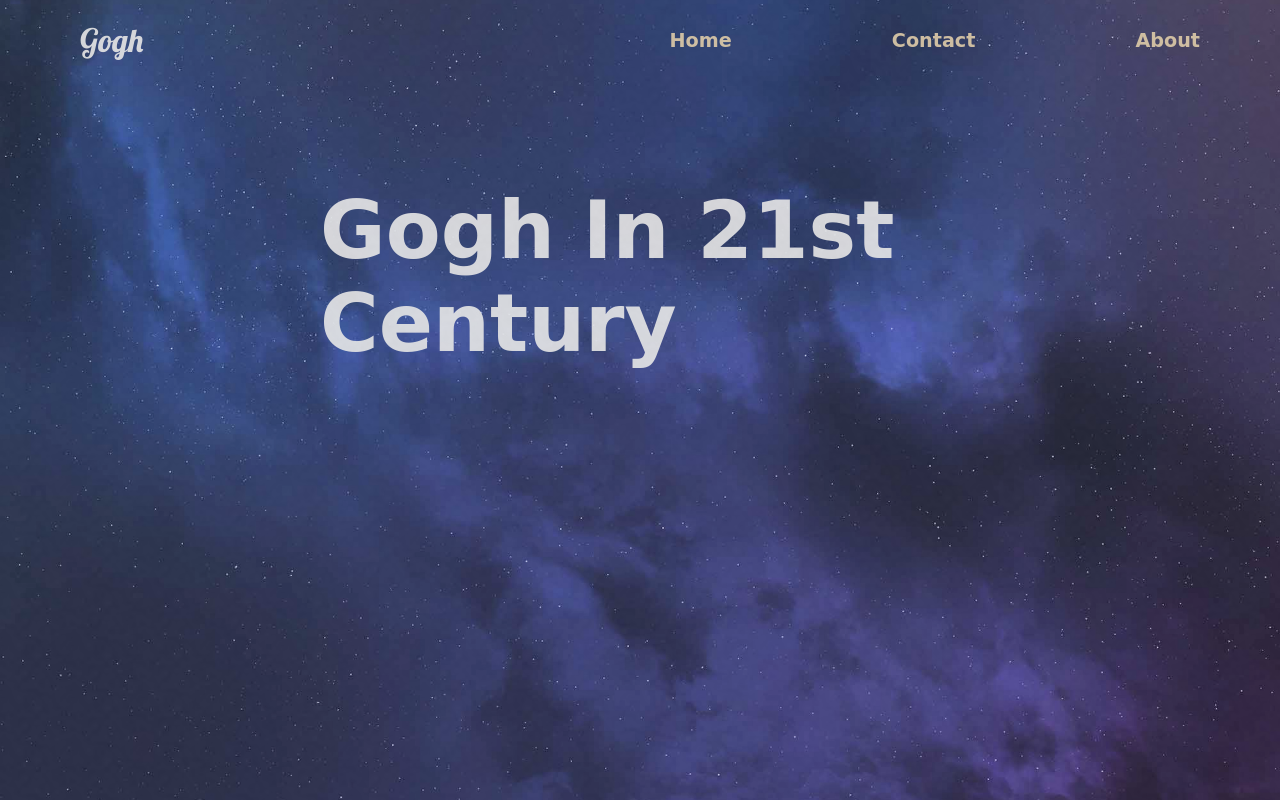
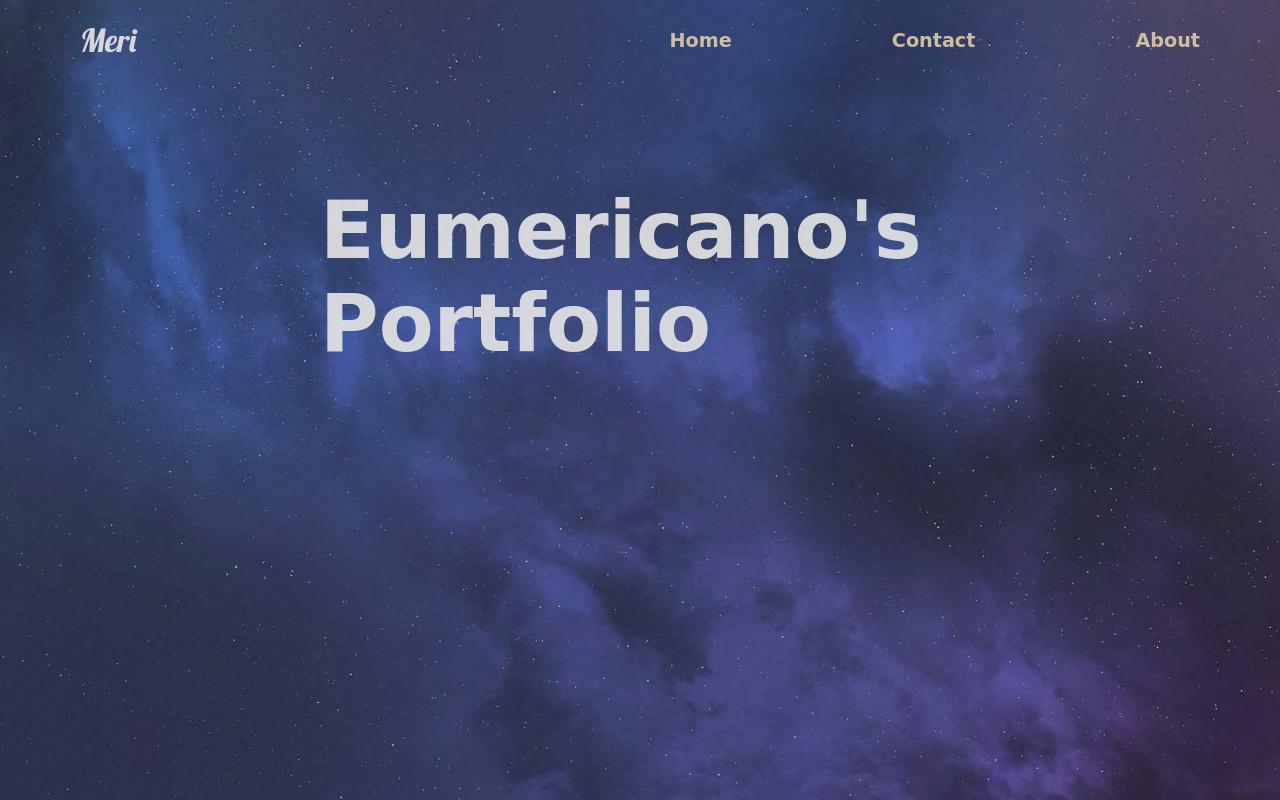
Before and after one commit to EumYoungHyun/InteractiveDev, a plain HTML site: page 10_pageLoadingEndInteraction/index.html in a window 1280 px wide. Drawn offline with nearby package versions, Linux system fonts and the light colour scheme; a web font is replaced by a local one.

Commit message:
style: Change text

```diff
--- a/10_pageLoadingEndInteraction/index.html
+++ b/10_pageLoadingEndInteraction/index.html
@@ -15,14 +15,14 @@
     <main>
         <section class="landing">
             <nav>
-                <h1 id='logo'>Gogh</h1>
+                <h1 id='logo'>Meri</h1>
                 <ul class="nav-links">
                     <li>Home</li>
                     <li>Contact</li>
                     <li>About</li>
                 </ul>
             </nav>
-            <h2 class="big-text">Gogh In 21st Century</h2>
+            <h2 class="big-text">Eumericano's Portfolio</h2>
             </div>
     </main>
     <div class="intro">
```
